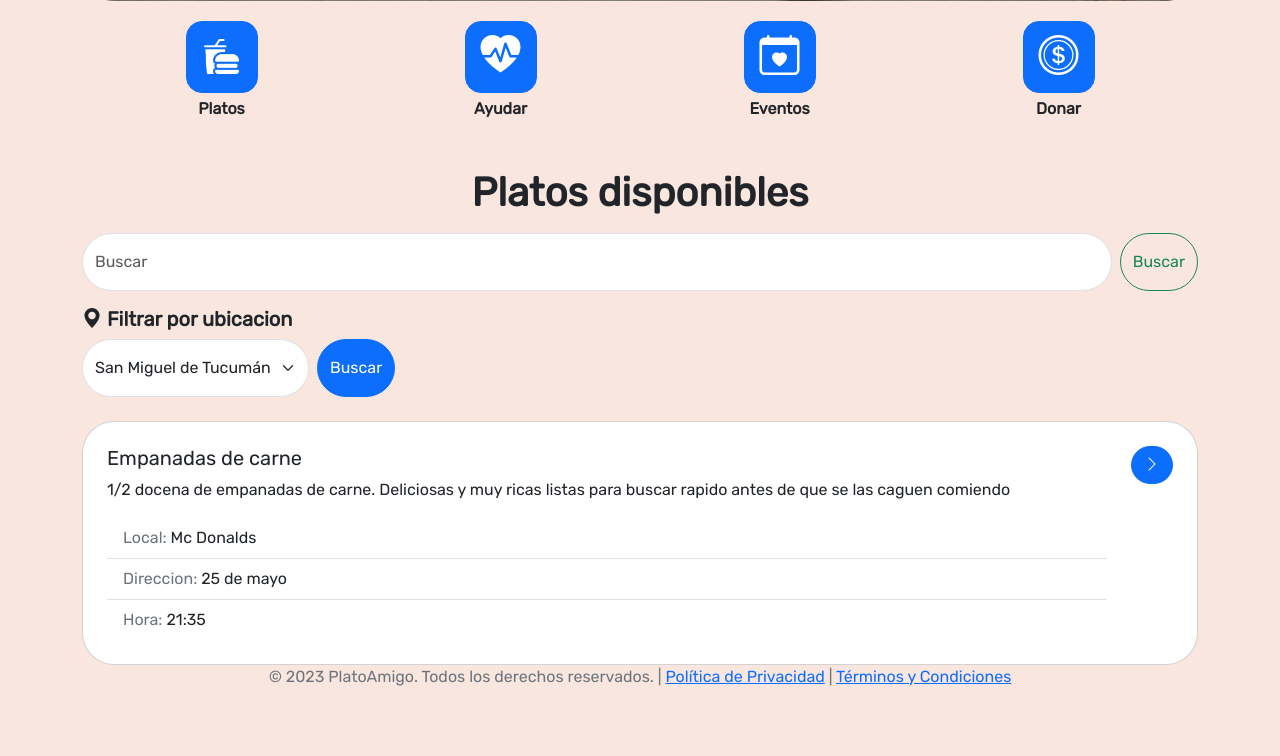
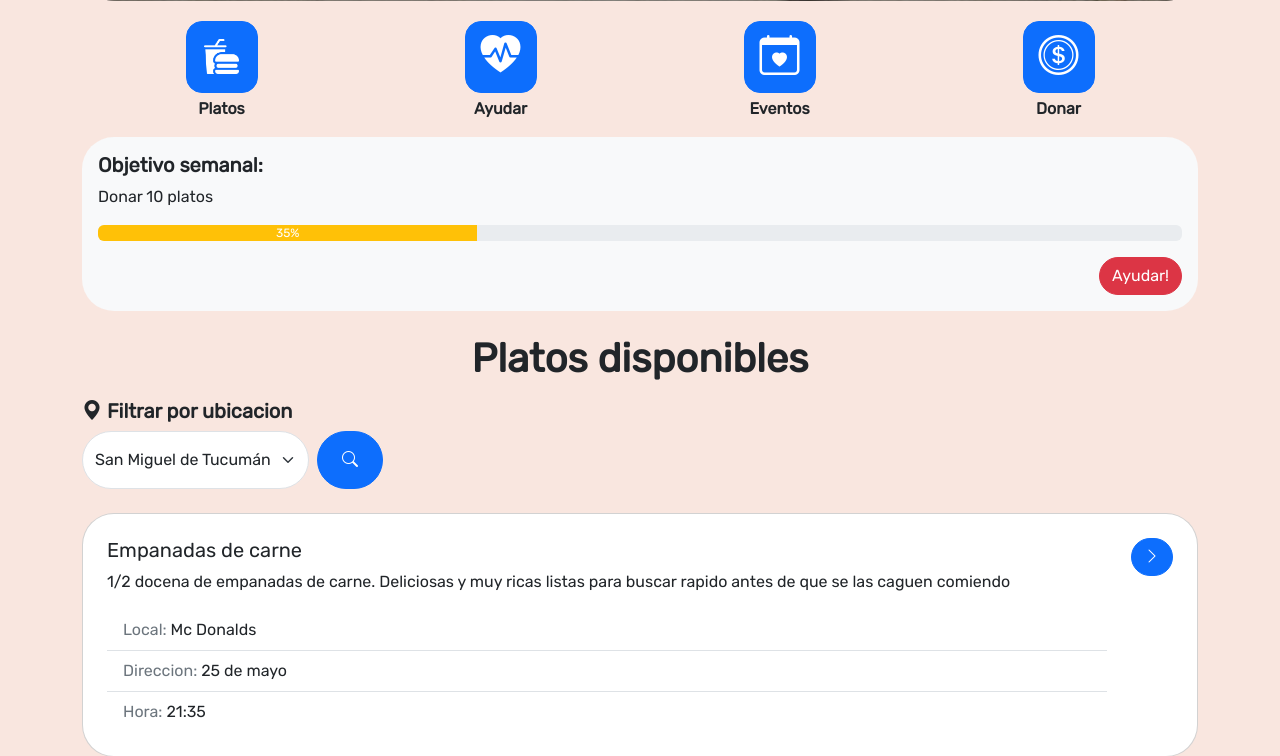
Before and after one commit to teoMunoz99/PlatoAmigo, a PHP site: page /php/publicaciones.php in a window 1280 px wide. Shown: the part 757-1513 px from the top of the page. Before the commit the page ends 1443 px from the top, so only its background shows below. Run offline with PHP 8.4, Linux system fonts and the light colour scheme.

Commit message:
agregue la seccion de objetivos

```diff
--- a/css/style.css
+++ b/css/style.css
@@ -38,6 +38,9 @@ main {
         width: 4.5rem;
         height: 4.5rem;
     }
+    .barra-progreso{
+        width: 5rem;
+    }
 }
 
 /* Medium devices (tablets, 768px and up)*/
--- a/php/publicaciones.php
+++ b/php/publicaciones.php
@@ -21,7 +21,9 @@ require_once 'encabezado.php';
                             <div class="card-img-overlay p-4">
                                 <h5 class="card-title">¡Dona y Cambia Vidas!</h5>
                                 <p class="card-text">Desde $60 alimentas esperanzas. Haz clic, dona y cambia vidas.</p>
-                                <a href="error404.php" class="card-text text-light text-decoration-none btn btn-danger rounded-pill fw-bold"><small>¡Donar ahora!</small></a>
+                                <a href="error404.php"
+                                    class="card-text text-light text-decoration-none btn btn-danger rounded-pill fw-bold"><small>¡Donar
+                                        ahora!</small></a>
                             </div>
                         </div>
                     </div>
@@ -33,7 +35,9 @@ require_once 'encabezado.php';
                                 <h5 class="card-title">Un Bocado, Un Gesto</h5>
                                 <p class="card-text">Cada bocado cuenta. Haz clic para unirte y
                                     hacer pequeñas acciones con grandes impactos.</p>
-                                    <a href="error404.php" class="card-text text-light text-decoration-none btn btn-danger rounded-pill fw-bold"><small>¡Donar ahora!</small></a>
+                                <a href="error404.php"
+                                    class="card-text text-light text-decoration-none btn btn-danger rounded-pill fw-bold"><small>¡Donar
+                                        ahora!</small></a>
                             </div>
                         </div>
                     </div>
@@ -45,7 +49,9 @@ require_once 'encabezado.php';
                                 <h5 class="card-title">Platos que Nutren Sueños</h5>
                                 <p class="card-text">Convierte un plato en un sueño cumplido.
                                     Únete a nosotros y ayuda a alimentar el futuro.</p>
-                                <a href="error404.php" class="card-text text-light text-decoration-none btn btn-danger rounded-pill fw-bold"><small>¡Donar ahora!</small></a>
+                                <a href="error404.php"
+                                    class="card-text text-light text-decoration-none btn btn-danger rounded-pill fw-bold"><small>¡Donar
+                                        ahora!</small></a>
                             </div>
                         </div>
                     </div>
@@ -79,17 +85,23 @@ require_once 'encabezado.php';
                 Donar
             </a>
         </section>
+        <!--Objetivo semanal-->
+        <section class='mt-3'>
+            <article class='bg-light p-3 rounded-5'>
+                <h5 class='fw-bold'>Objetivo semanal: </h5>
+                <p>Donar 10 platos</p>
+                <div class="progress" role="progressbar" aria-label="Example with label" aria-valuenow="25"
+                    aria-valuemin="0" aria-valuemax="100">
+                    <div class="progress-bar bg-warning" style="width: 35%">35%</div>
+                </div>
+                <div class='text-end'>
+                    <a href="error404.php" class='btn btn-danger rounded-pill mt-3'>Ayudar!</a>
+                </div>
+            </article>
+        </section>
         <!--Titulo-->
-        <h2 class='text-center fs-1 fw-bold mt-5'>Platos disponibles</h2>
-        <!--Buscador-->
-        <section class='mt-3'>
-            <form class="d-flex" action="error404.php" method="get" role="search">
-                <input class="form-control me-2 rounded-pill py-3" type="search" placeholder="Buscar"
-                    aria-label="Search">
-                <button class="btn btn-outline-success  rounded-pill" type="submit">Buscar</button>
-            </form>
-        </section>
-        <!--Seleccionar region-->
+        <h2 class='text-center fs-1 fw-bold mt-4'>Platos disponibles</h2>
+        <!--Filtros-->
         <section class='mt-3'>
             <h5 class="fw-bold"><i class="bi bi-geo-alt-fill"></i> Filtrar por ubicacion</h5>
             <form class="d-flex" action="error404.php" method="get">
@@ -103,7 +115,7 @@ require_once 'encabezado.php';
                         </select>
                     </div>
                 </fieldset>
-                <button type="submit" class="btn btn-primary rounded-pill">Buscar</button>
+                <button type="submit" class="btn btn-primary rounded-pill px-4"><i class="bi bi-search"></i></button>
             </form>
         </section>
         <section class='mt-4'>
@@ -123,7 +135,8 @@ require_once 'encabezado.php';
                             </ul>
                         </div>
                         <div class='d-flex align-items-start'>
-                            <a href="error404.php" class="btn btn-primary rounded-5"><i class="bi bi-chevron-right"></i></a>
+                            <a href="error404.php" class="btn btn-primary rounded-5"><i
+                                    class="bi bi-chevron-right"></i></a>
                         </div>
                     </div>
                 </article>
```
